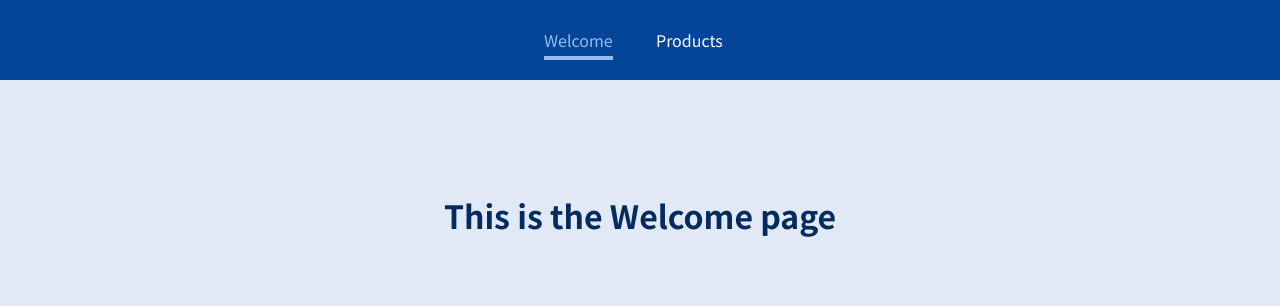
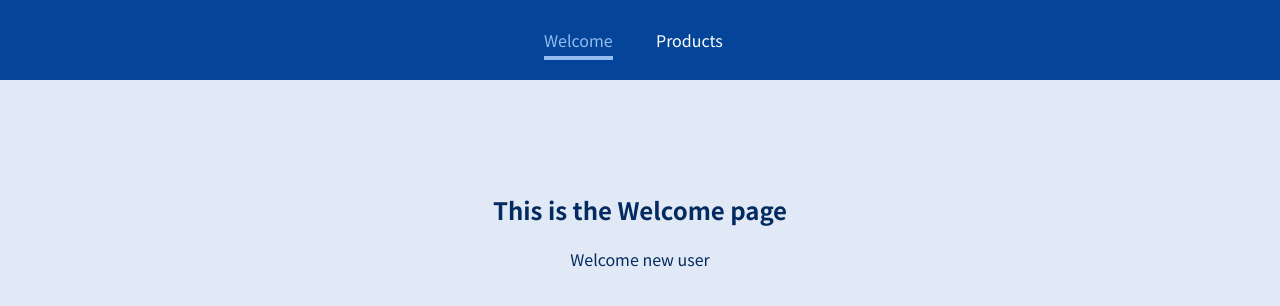
Before and after one commit to eeyfesubalew/react-router, a JavaScript app: page /welcome/new-user in a window 1280 px wide. Shown: the top 306 px of the page. Built offline with nearby package versions, Linux system fonts and the light colour scheme.

Commit message:
dynamic route in components

```diff
--- a/src/pages/Welcome.js
+++ b/src/pages/Welcome.js
@@ -1,4 +1,12 @@
+import { Route } from "react-router-dom";
 const Welcome = () => {
-  return <h1>This is the Welcome page</h1>;
+  return (
+    <section>
+      <h1>This is the Welcome page</h1>
+      <Route path="/welcome/new-user">
+        <p>Welcome new user</p>
+      </Route>
+    </section>
+  );
 };
 export default Welcome;
```
Also changed, not shown: 1 other file (tests, documents, lock files or other folders).
